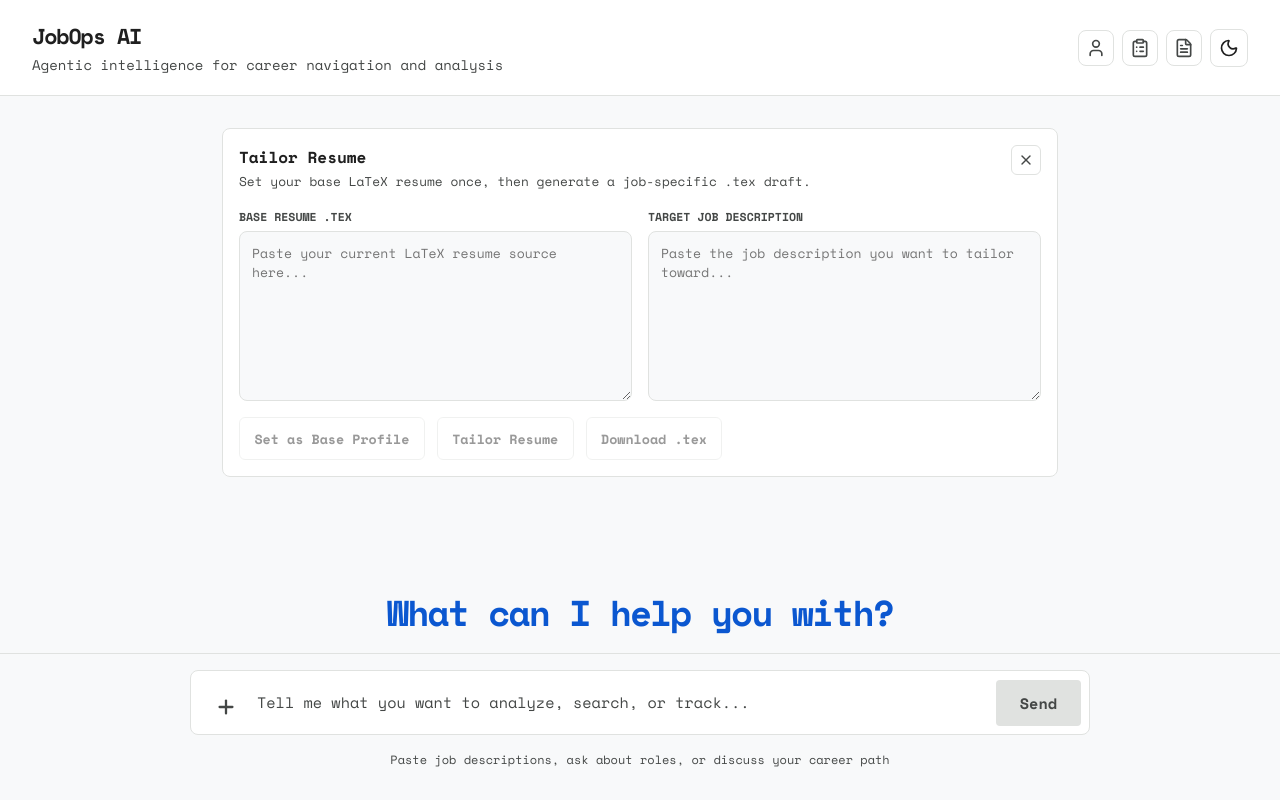
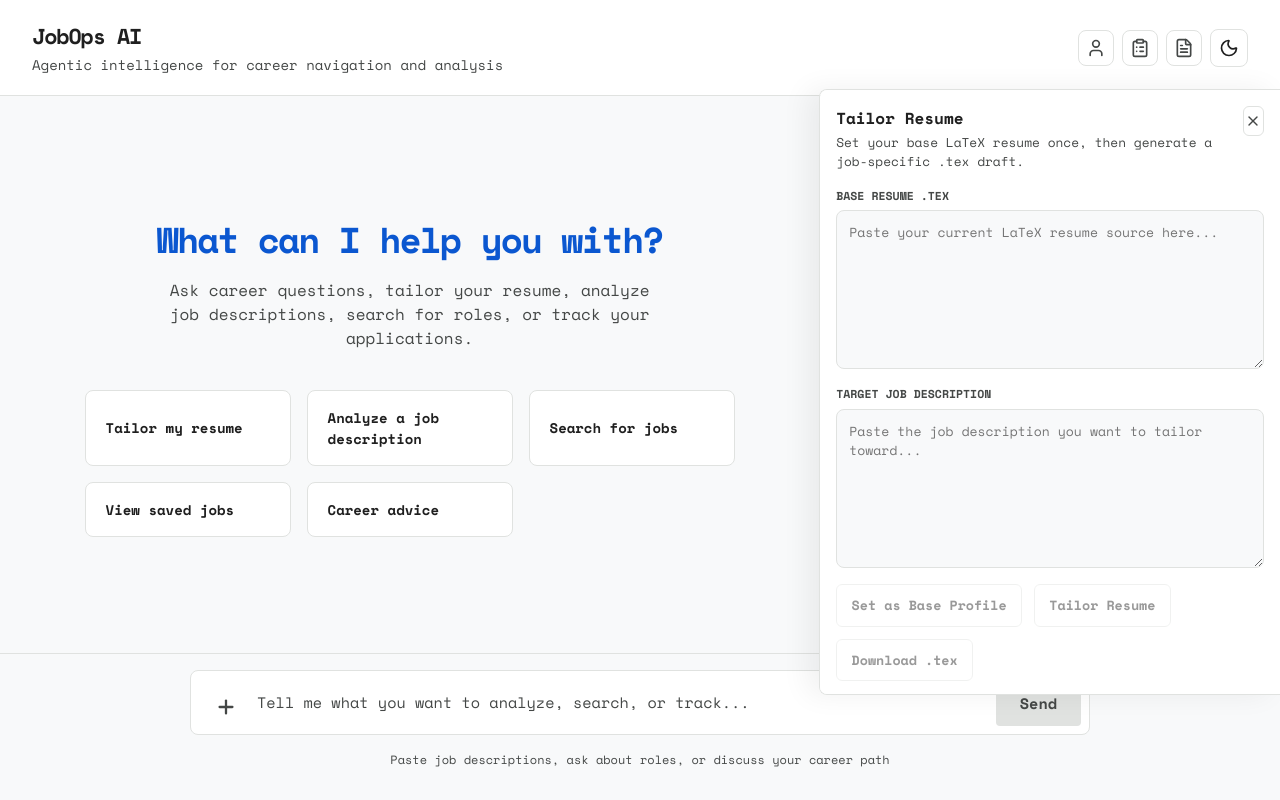
Before and after one commit to ss889/cockpit, a Next.js app: page / in a window 1280 px wide. Both pictures are taken after a click on the button 1184 px from the left and 47 px from the top of the page. Built offline with nearby package versions, Linux system fonts and the light colour scheme.

Commit message:
Show tailored LaTeX in right panel

```diff
--- a/app/globals.css
+++ b/app/globals.css
@@ -108,6 +108,13 @@ body {
   max-width: 900px;
   margin: 0 auto;
   width: 100%;
+}
+
+.chat-container.with-tailor-panel {
+  max-width: none;
+  width: auto;
+  margin-left: 2rem;
+  margin-right: calc(min(560px, 36vw) + 2rem);
 }
 
 /* Welcome State */
@@ -424,11 +431,20 @@ body {
 
 /* Resume Tailoring */
 .tailor-panel {
+  position: fixed;
+  top: 89px;
+  right: 0;
+  bottom: 105px;
+  z-index: 30;
+  width: min(560px, 36vw);
   background: var(--bg-surface);
   border: 1px solid var(--border);
-  border-radius: 8px;
+  border-right: 0;
+  border-radius: 8px 0 0 8px;
   padding: 1rem;
-  margin-bottom: 1.5rem;
+  margin-bottom: 0;
+  overflow-y: auto;
+  box-shadow: -12px 0 28px rgba(0, 0, 0, 0.06);
 }
 
 .tailor-panel-header {
@@ -468,7 +484,7 @@ body {
 
 .tailor-grid {
   display: grid;
-  grid-template-columns: 1fr 1fr;
+  grid-template-columns: 1fr;
   gap: 1rem;
 }
 
@@ -487,7 +503,7 @@ body {
 
 .tailor-field textarea {
   width: 100%;
-  min-height: 170px;
+  min-height: 130px;
   padding: 0.75rem;
   border: 1px solid var(--border);
   border-radius: 8px;
@@ -497,6 +513,56 @@ body {
   font-family: var(--font-body);
   font-size: 0.82rem;
   line-height: 1.45;
+}
+
+.latex-preview-panel {
+  margin-top: 1rem;
+  border-top: 1px solid var(--border);
+  padding-top: 1rem;
+}
+
+.latex-preview-header {
+  display: flex;
+  align-items: center;
+  justify-content: space-between;
+  gap: 0.75rem;
+  margin-bottom: 0.75rem;
+}
+
+.latex-preview-header h3 {
+  font-family: var(--font-display);
+  font-size: 0.9rem;
+}
+
+.latex-preview-header button {
+  border: 1px solid var(--border);
+  border-radius: 6px;
+  padding: 0.45rem 0.65rem;
+  background: var(--bg-surface);
+  color: var(--text-primary);
+  font-family: var(--font-body);
+  font-size: 0.75rem;
+  font-weight: 700;
+  cursor: pointer;
+}
+
+.latex-preview-header button:hover {
+  border-color: var(--accent);
+  color: var(--accent);
+}
+
+.latex-preview {
+  max-height: 45vh;
+  overflow: auto;
+  padding: 0.85rem;
+  border: 1px solid var(--border);
+  border-radius: 8px;
+  background: var(--bg);
+  color: var(--text-primary);
+  font-family: var(--font-body);
+  font-size: 0.72rem;
+  line-height: 1.5;
+  white-space: pre;
 }
 
 .tailor-field textarea:focus {
@@ -1013,6 +1079,20 @@ body {
 }
 
 @media (max-width: 640px) {
+  .chat-container.with-tailor-panel {
+    width: 100%;
+    max-width: 900px;
+    margin: 0 auto;
+  }
+
+  .tailor-panel {
+    left: 0;
+    width: 100%;
+    max-width: none;
+    border-left: 0;
+    border-radius: 0;
+  }
+
   .tailor-grid {
     grid-template-columns: 1fr;
   }
--- a/app/page.tsx
+++ b/app/page.tsx
@@ -432,6 +432,8 @@ export default function CockpitChat() {
     }
   };
 
+  const latestTailoredLatex = currentDraftProfile ? renderResumeLatex(currentDraftProfile) : tailoredLatex;
+
   return (
     <div className="cockpit-chat">
       {/* Header */}
@@ -457,7 +459,7 @@ export default function CockpitChat() {
       </header>
 
       {/* Chat Container */}
-      <div className="chat-container">
+      <div className={`chat-container ${tailorOpen ? 'with-tailor-panel' : ''}`}>
         {tailorOpen && (
           <section className="tailor-panel" aria-label="Tailor resume">
             <div className="tailor-panel-header">
@@ -506,6 +508,20 @@ export default function CockpitChat() {
             {tailorMessage && (
               <div className={`tailor-status ${tailorStatus === 'error' ? 'error' : ''}`}>
                 {tailorMessage}
+              </div>
+            )}
+
+            {latestTailoredLatex && (
+              <div className="latex-preview-panel">
+                <div className="latex-preview-header">
+                  <h3>Tailored LaTeX</h3>
+                  <button onClick={downloadTailoredLatex} type="button">
+                    Download .tex
+                  </button>
+                </div>
+                <pre className="latex-preview" aria-label="Generated tailored resume LaTeX">
+                  <code>{latestTailoredLatex}</code>
+                </pre>
               </div>
             )}
 
```
